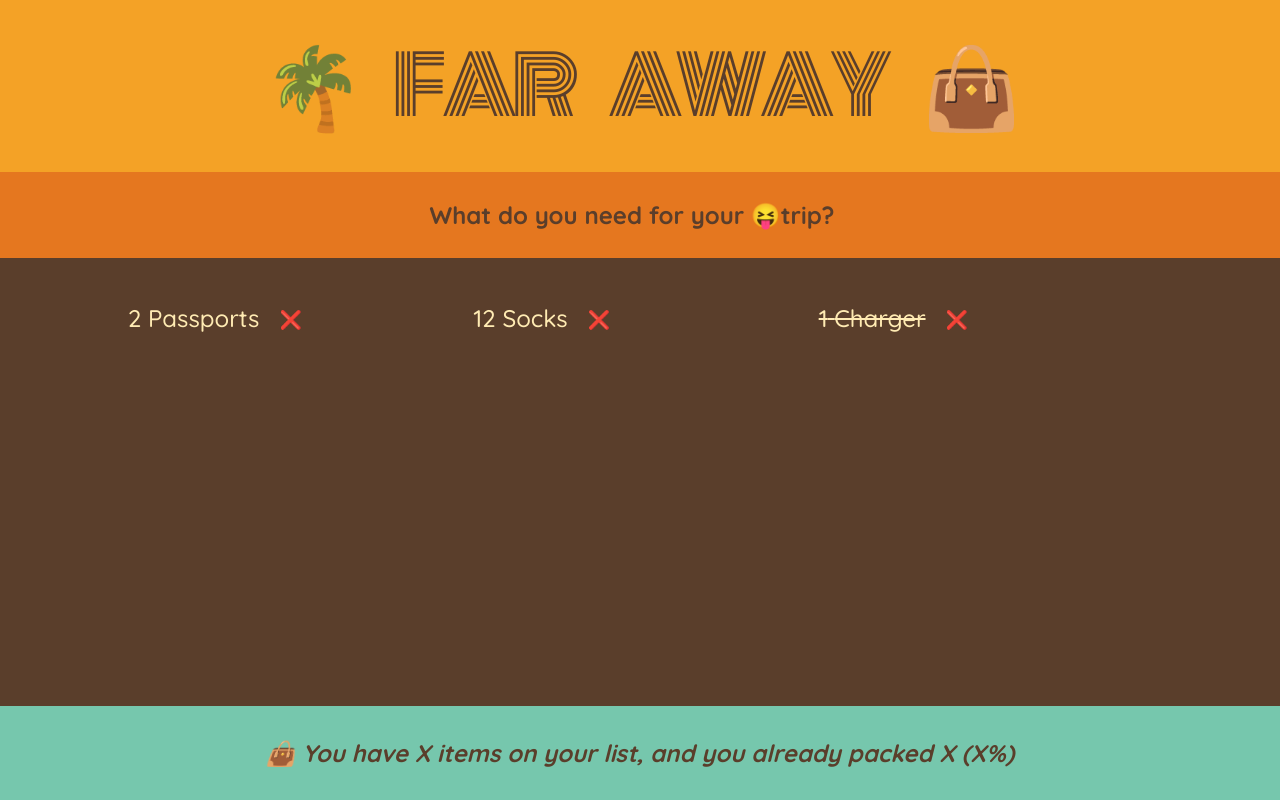
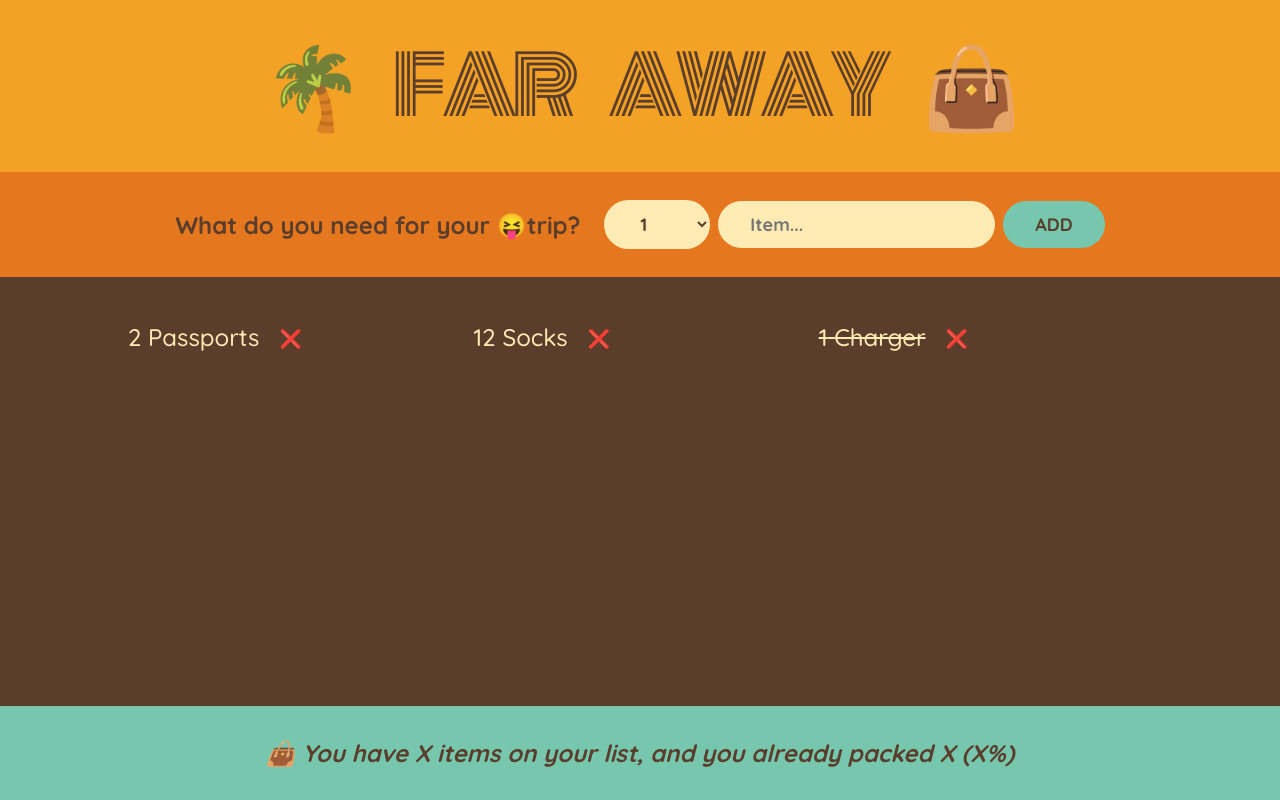
Before and after one commit to Jarabi/react-travel-list, a React (Create React App) app: page / in a window 1280 px wide. Built offline with nearby package versions, Linux system fonts and the light colour scheme.

Commit message:
Building a form and handling submissions

```diff
--- a/src/App.js
+++ b/src/App.js
@@ -20,10 +20,23 @@
 }
 
 function Form() {
+  function handleSubmit(e) {
+    e.preventDefault();
+  }
+
   return (
-    <div className='add-form'>
+    <form className='add-form' onSubmit={handleSubmit}>
       <h3>What do you need for your 😝trip?</h3>
-    </div>
+      <select>
+        {Array.from({ length: 20 }, (_, i) => i + 1).map((num) => (
+          <option value={num} key={num}>
+            {num}
+          </option>
+        ))}
+      </select>
+      <input type='text' placeholder='Item...' />
+      <button>Add</button>
+    </form>
   );
 }
 
@@ -32,7 +45,7 @@
     <div className='list'>
       <ul>
         {initialItems.map((item) => (
-          <Item item={item} />
+          <Item item={item} key={item.id} />
         ))}
       </ul>
     </div>
```
